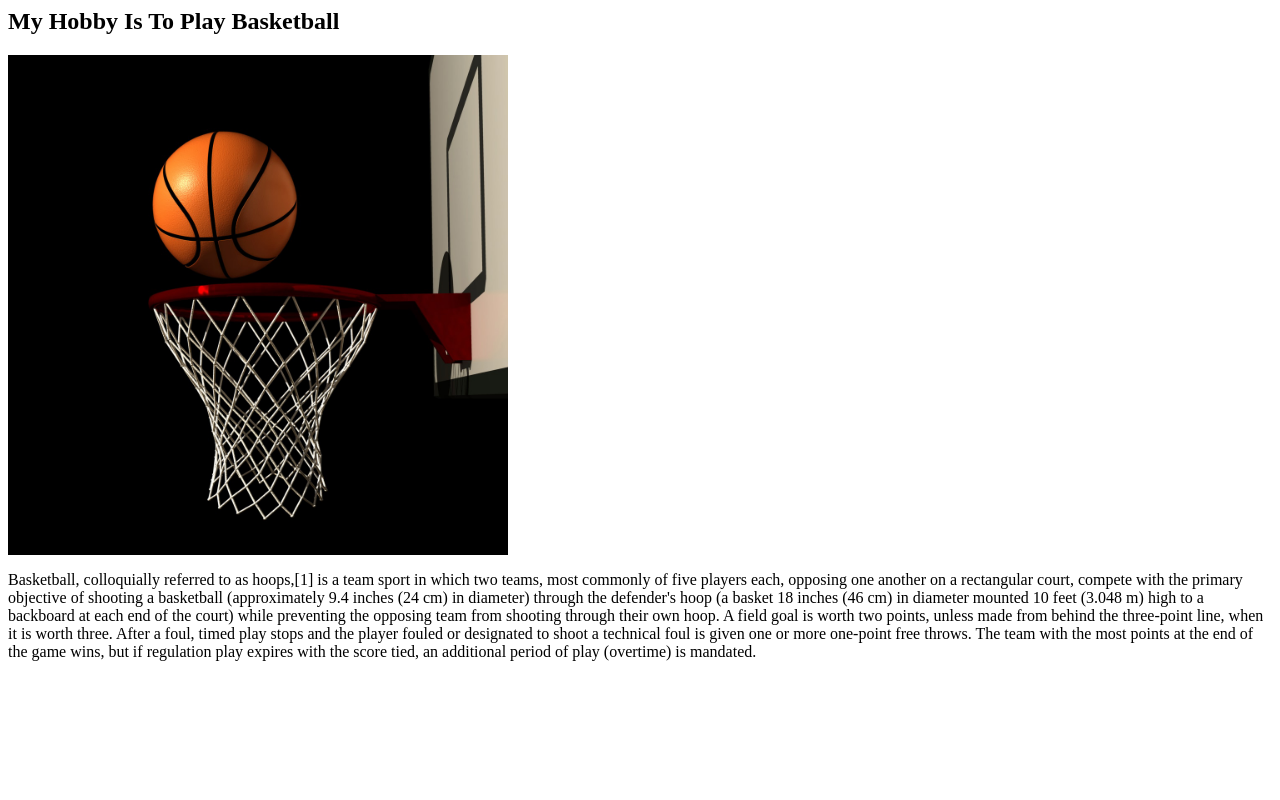
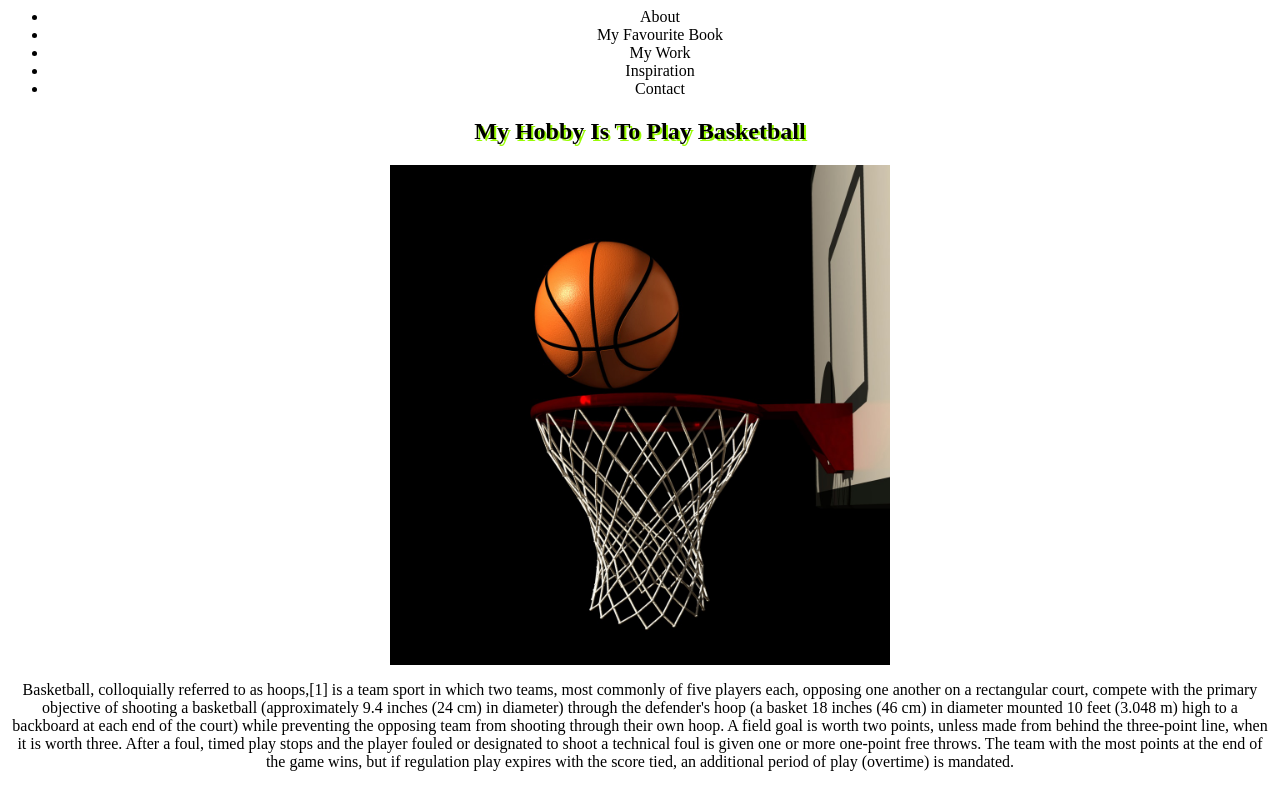
Before and after one commit to whitehatanishka/hobby, a plain HTML site: page index.html in a window 1280 px wide. Drawn offline with Linux system fonts and the light colour scheme; a web font is replaced by a local one.

Commit message:
Add files via upload

```diff
--- a/index.html
+++ b/index.html
@@ -9,6 +9,13 @@
 </head>
 
 <body>
+    <ul class="menu">
+        <li class="link">About</li>
+        <li class="link">My Favourite Book</li>
+        <li class="link">My Work</li>
+        <li class="link">Inspiration</li>
+        <li class="link">Contact</li>
+    </ul>
     <section>
         <h1 class="topic">My Hobby Is To Play Basketball</h1>
         <img class="hobby" src="basketball.jpg">
--- a/style.css
+++ b/style.css
@@ -2,3 +2,12 @@
 width:500px;
 height:500px;
 }
+
+body{
+    text-align: center;
+    background: linear-gradeint(#e3fc03 0%,#98fc03 100%);
+    background-repeat: no-repeat;
+}
+h1{
+    text-shadow: 2px 2px #98fc03;
+}
```
